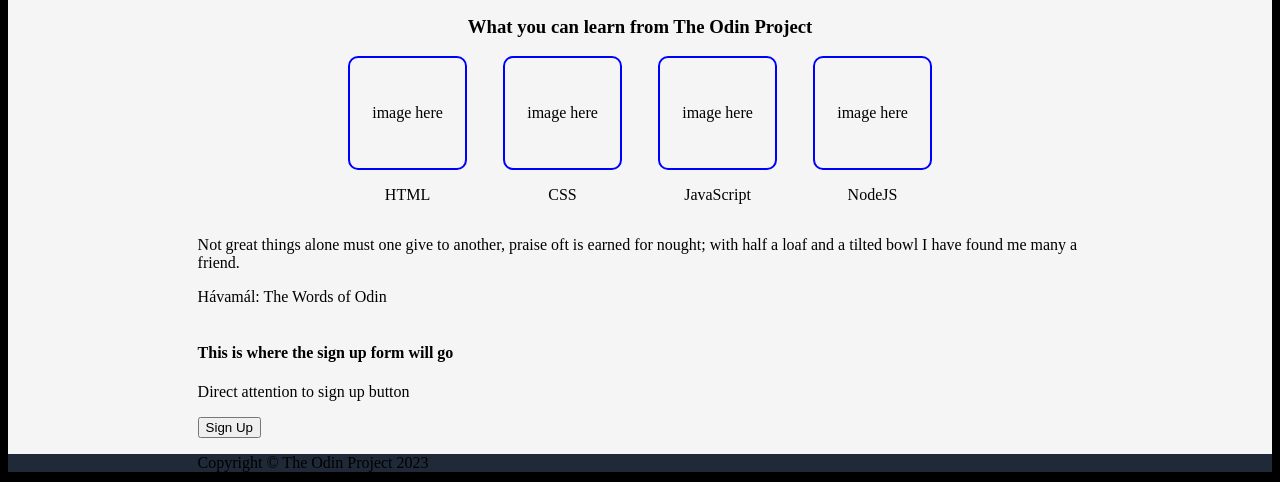
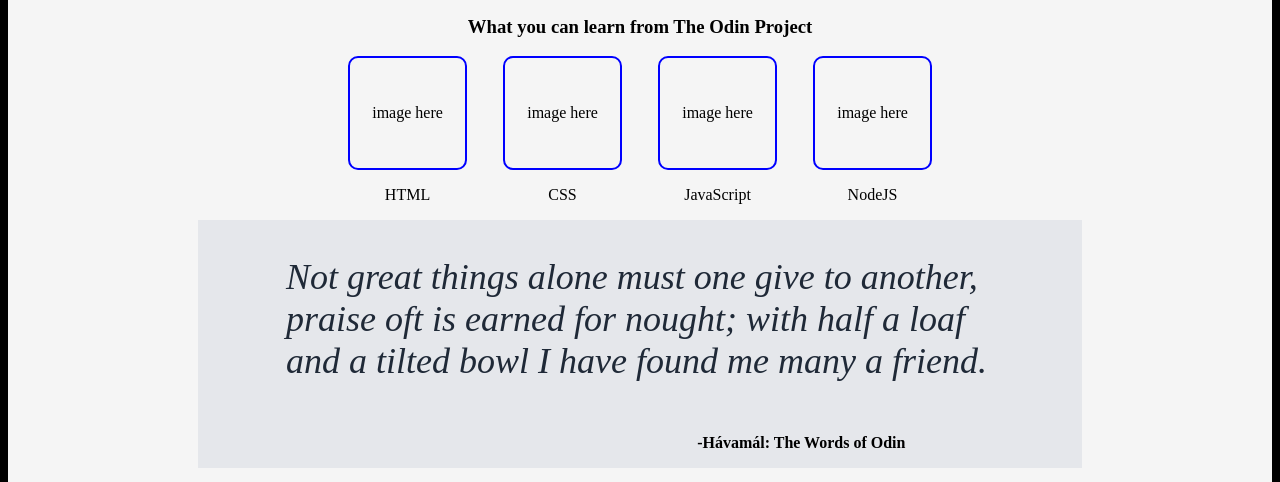
Before and after one commit to smeikle82/odin-landingpage, a plain HTML site: page index.html in a window 1280 px wide. Shown: the part 318-800 px from the top of the page. Drawn offline with Linux system fonts and the light colour scheme.

Commit message:
Add content to Quote HTML and CSS

```diff
--- a/index.html
+++ b/index.html
@@ -59,7 +59,7 @@
                     with half a loaf and a tilted bowl
                     I have found me many a friend.
                 </p>
-                <p class="citation">Hávamál: The Words of Odin </p>
+                <p class="citation">-Hávamál: The Words of Odin </p>
             </div>
             <div class="call-to-action">
                 <h4>This is where the sign up form will go</h4>
--- a/styles.css
+++ b/styles.css
@@ -106,3 +106,23 @@
     border: 2px solid blue;
     border-radius: 10px;
 }
+
+/* QUOTE SECTION STYLES */
+
+.quote{
+    display: flex;
+    flex-direction: column;
+    background-color: #E5E7Eb;
+}
+.quote p:first-of-type{
+    padding: 0 10%;
+    font-size: 36px;
+    font-style: italic;
+    color: #1F2937;
+}
+.citation{
+    align-self:flex-end;
+    padding-right: 20%;
+    font-weight: bold;
+    font-size: 16px;
+}
```
